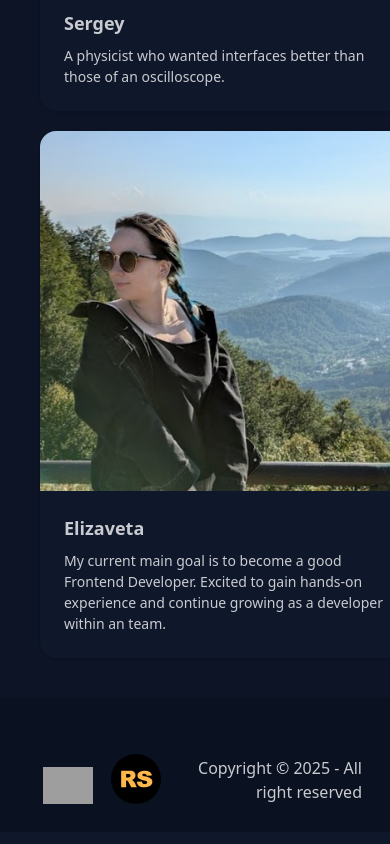
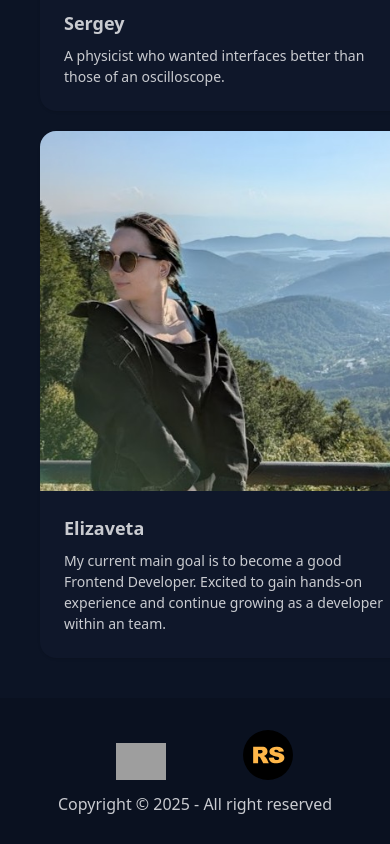
Before and after one commit to ksarise/rest-client-app, a Next.js app: page / in a window 390 px wide. Shown: the part 1586-2430 px from the top of the page. Built offline with nearby package versions, Linux system fonts and the light colour scheme; grey boxes are pictures that could not be loaded.

Commit message:
style: add responsive for footer

```diff
--- a/src/widgets/Footer.tsx
+++ b/src/widgets/Footer.tsx
@@ -3,7 +3,7 @@ import React from 'react';
 
 function Footer() {
   return (
-    <footer className="bg-base-300 flex items-end p-7 pt-0">
+    <footer className="bg-base-300 flex flex-wrap items-end justify-center gap-3 p-7 pt-0 md:flex-nowrap">
       <nav className="text-center">
         <a
           href="https://github.com/ksarise/rest-client-app"
@@ -38,7 +38,7 @@ function Footer() {
           />
         </a>
       </nav>
-      <p className="w-full text-end">
+      <p className="w-full text-center md:text-end">
         Copyright © {new Date().getFullYear()} - All right reserved
       </p>
     </footer>
```
